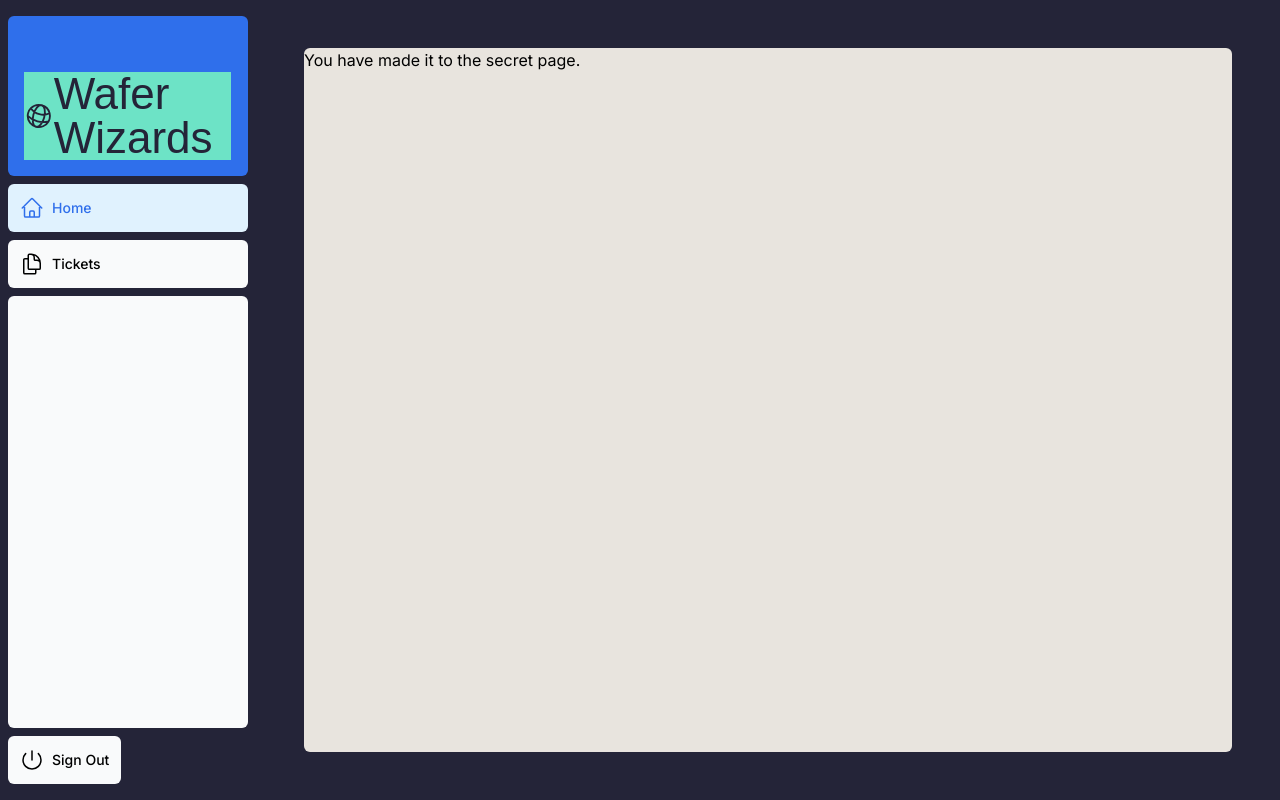
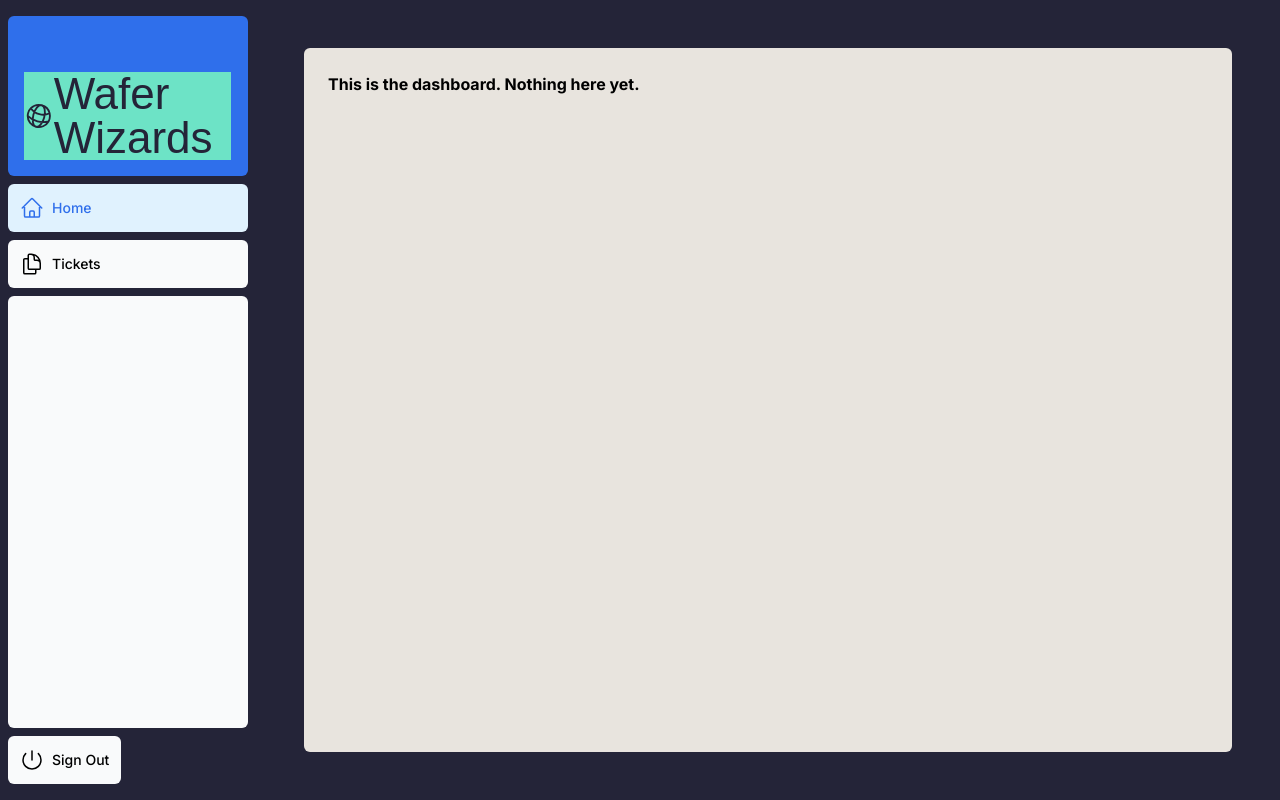
Before and after one commit to Connor-Skudlarek/issue-tracker, a Next.js app: page /dashboard in a window 1280 px wide. Built offline with nearby package versions, Linux system fonts and the light colour scheme; a web font is replaced by a local one.

Commit message:
Slight change to dashboard

```diff
--- a/app/dashboard/(overview)/page.tsx
+++ b/app/dashboard/(overview)/page.tsx
@@ -1,3 +1,9 @@
-export default function Page(){
-    return <div>You have made it to the secret page.</div>
+
+
+export default function Page() {
+  return (
+    <div className="p-6 font-bold">
+      This is the dashboard. Nothing here yet.
+    </div>
+  );
 }
```
